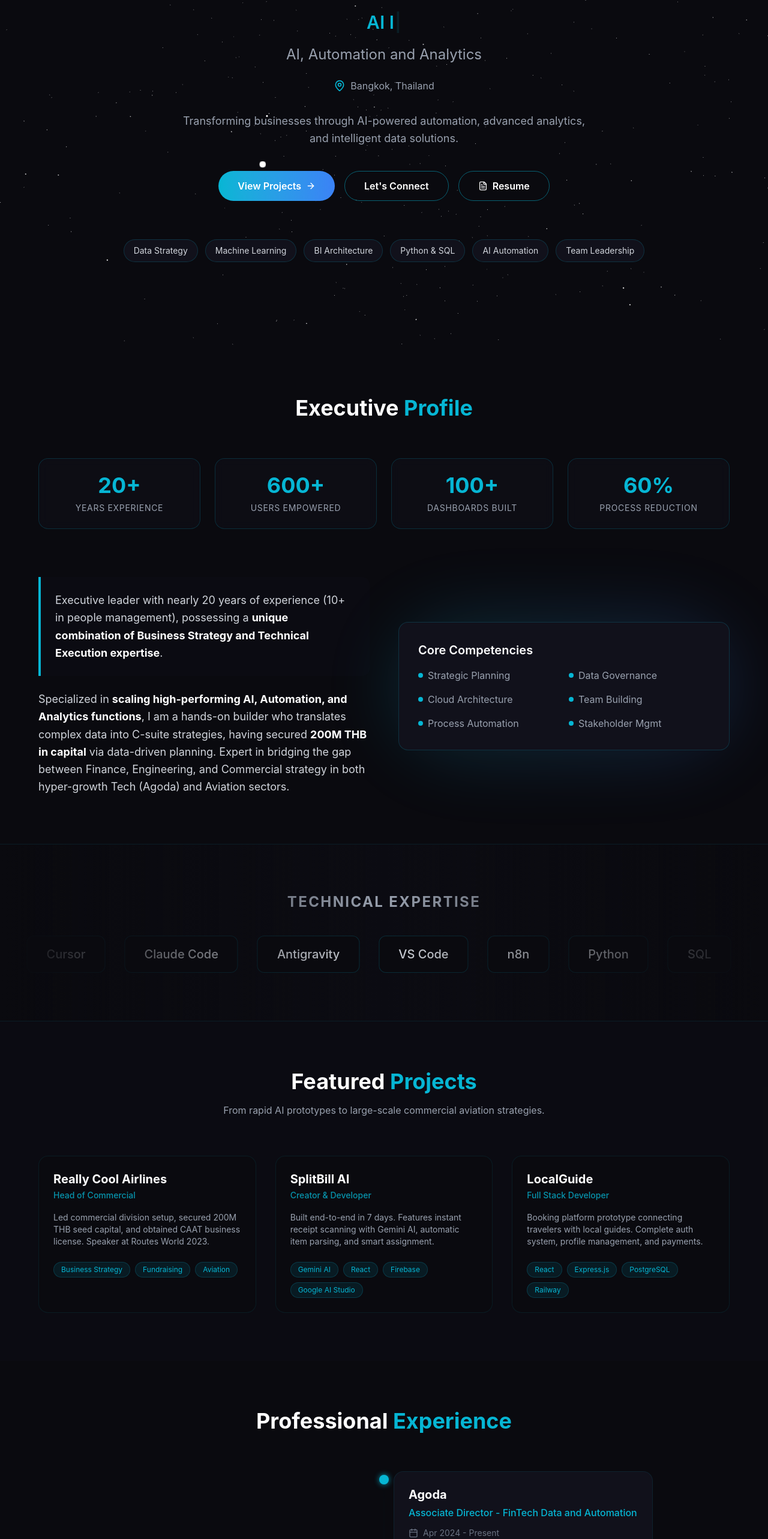
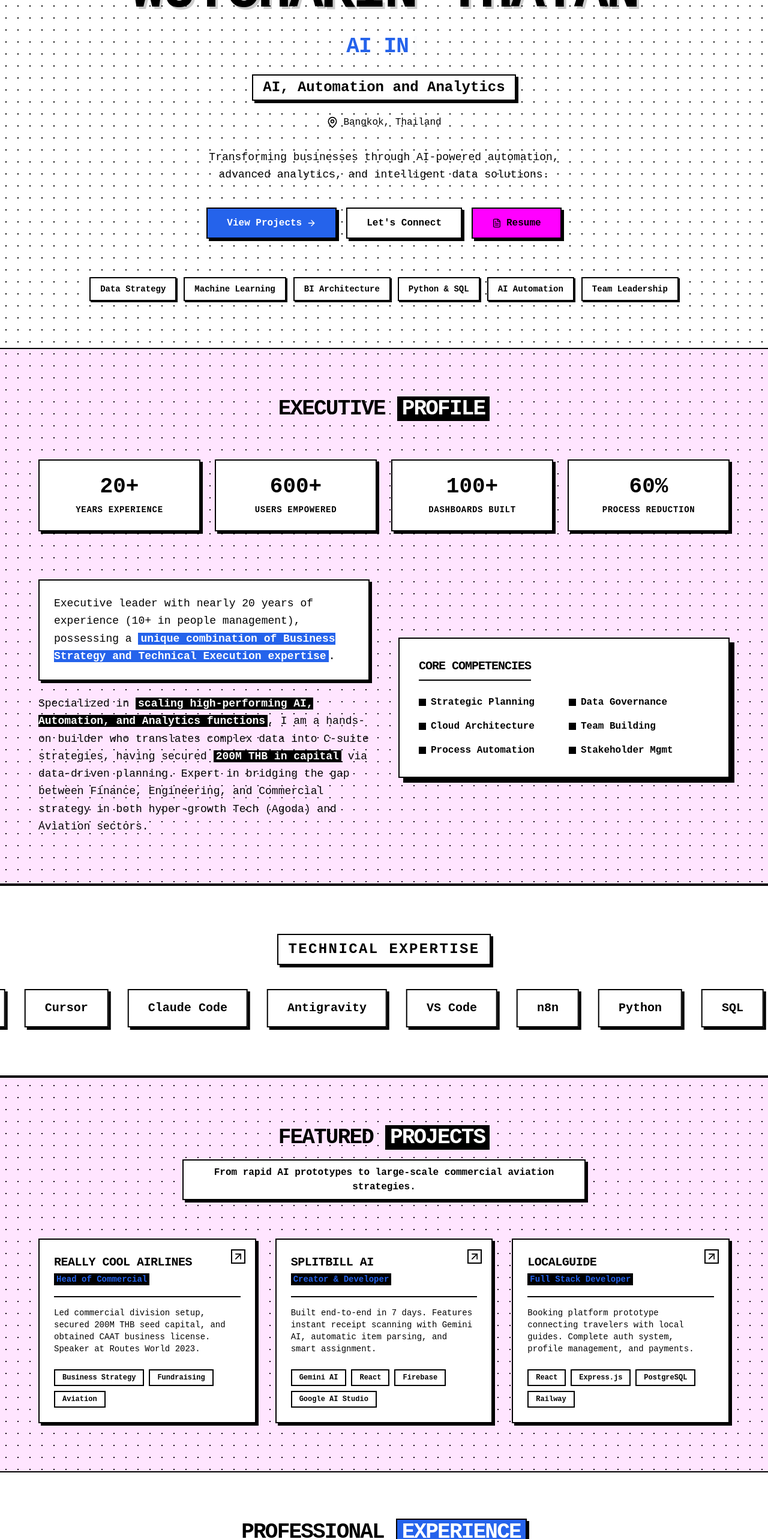
Before and after one commit to wutcharinth/Wutcharin, a React (Vite) app: page / in a window 1280 px wide. Shown: the part 220-2786 px from the top of the page at 60% size. Built offline with nearby package versions, Linux system fonts and the light colour scheme.

Commit message:
Design: Refactor to Neo-Brutalism style

```diff
--- a/src/App.tsx
+++ b/src/App.tsx
@@ -1,7 +1,7 @@
 import { useEffect } from 'react';
 import Lenis from 'lenis';
 
-import Background3D from './components/Background3D';
+
 import Header from './components/Header';
 import Hero from './components/Hero';
 import ExecutiveProfile from './components/ExecutiveProfile';
@@ -23,8 +23,7 @@ function App() {
   }, []);
 
   return (
-    <div className="relative min-h-screen text-white overflow-x-hidden selection:bg-primary/30">
-      <Background3D />
+    <div className="relative min-h-screen text-black overflow-x-hidden selection:bg-primary selection:text-white">
       <Header />
 
       <main>
@@ -38,7 +37,7 @@ function App() {
         <Contact />
       </main>
 
-      <footer className="py-8 text-center text-gray-500 text-sm border-t border-gray-800 bg-dark/50 backdrop-blur-sm">
+      <footer className="py-8 text-center text-black text-sm border-t-2 border-black bg-white font-bold uppercase tracking-widest">
         <p>&copy; {new Date().getFullYear()} Wutcharin Thatan. All rights reserved.</p>
       </footer>
     </div>
--- a/src/components/ExecutiveProfile.tsx
+++ b/src/components/ExecutiveProfile.tsx
@@ -14,15 +14,15 @@ export default function ExecutiveProfile() {
     const isInView = useInView(ref, { once: true, margin: "-100px" });
 
     return (
-        <section id="about" className="py-20 px-4 relative">
+        <section id="about" className="py-20 px-4 relative bg-secondary/10 border-y-2 border-black">
             <div className="max-w-6xl mx-auto">
                 <motion.h2
                     initial={{ opacity: 0, y: 20 }}
                     whileInView={{ opacity: 1, y: 0 }}
                     viewport={{ once: true }}
-                    className="text-4xl font-bold text-center mb-16"
+                    className="text-4xl font-bold text-center mb-16 uppercase tracking-tighter"
                 >
-                    Executive <span className="text-primary">Profile</span>
+                    Executive <span className="text-primary bg-black px-2 text-white">Profile</span>
                 </motion.h2>
 
                 <div ref={ref} className="grid grid-cols-2 md:grid-cols-4 gap-6 mb-20">
@@ -32,10 +32,10 @@ export default function ExecutiveProfile() {
                             initial={{ opacity: 0, scale: 0.5 }}
                             animate={isInView ? { opacity: 1, scale: 1 } : {}}
                             transition={{ duration: 0.5, delay: index * 0.1 }}
-                            className="p-6 bg-dark-lighter/50 backdrop-blur-sm border border-primary/20 rounded-2xl text-center hover:border-primary/50 transition-colors"
+                            className="p-6 bg-white border-2 border-black shadow-[4px_4px_0px_0px_rgba(0,0,0,1)] text-center hover:translate-x-[2px] hover:translate-y-[2px] hover:shadow-[2px_2px_0px_0px_rgba(0,0,0,1)] transition-all"
                         >
-                            <div className="text-4xl font-bold text-primary mb-2">{stat.value}</div>
-                            <div className="text-sm text-gray-400 uppercase tracking-wider">{stat.label}</div>
+                            <div className="text-4xl font-bold text-black mb-2">{stat.value}</div>
+                            <div className="text-sm text-black font-bold uppercase tracking-wider">{stat.label}</div>
                         </motion.div>
                     ))}
                 </div>
@@ -45,15 +45,15 @@ export default function ExecutiveProfile() {
                         initial={{ opacity: 0, x: -50 }}
                         whileInView={{ opacity: 1, x: 0 }}
                         viewport={{ once: true }}
-                        className="space-y-6 text-lg text-gray-300 leading-relaxed"
+                        className="space-y-6 text-lg text-black leading-relaxed font-medium"
                     >
-                        <div className="p-6 border-l-4 border-primary bg-dark-lighter/30 rounded-r-xl">
+                        <div className="p-6 border-2 border-black bg-white shadow-[4px_4px_0px_0px_rgba(0,0,0,1)]">
                             <p>
-                                Executive leader with nearly 20 years of experience (10+ in people management), possessing a <strong className="text-white">unique combination of Business Strategy and Technical Execution expertise</strong>.
+                                Executive leader with nearly 20 years of experience (10+ in people management), possessing a <strong className="bg-primary text-white px-1">unique combination of Business Strategy and Technical Execution expertise</strong>.
                             </p>
                         </div>
                         <p>
-                            Specialized in <strong className="text-white">scaling high-performing AI, Automation, and Analytics functions</strong>, I am a hands-on builder who translates complex data into C-suite strategies, having secured <strong className="text-white">200M THB in capital</strong> via data-driven planning. Expert in bridging the gap between Finance, Engineering, and Commercial strategy in both hyper-growth Tech (Agoda) and Aviation sectors.
+                            Specialized in <strong className="bg-black text-white px-1">scaling high-performing AI, Automation, and Analytics functions</strong>, I am a hands-on builder who translates complex data into C-suite strategies, having secured <strong className="bg-black text-white px-1">200M THB in capital</strong> via data-driven planning. Expert in bridging the gap between Finance, Engineering, and Commercial strategy in both hyper-growth Tech (Agoda) and Aviation sectors.
                         </p>
                     </motion.div>
 
@@ -63,17 +63,16 @@ export default function ExecutiveProfile() {
                         viewport={{ once: true }}
                         className="relative"
                     >
-                        <div className="absolute inset-0 bg-gradient-to-r from-primary to-secondary opacity-20 blur-3xl rounded-full" />
-                        <div className="relative bg-dark-lighter border border-primary/20 p-8 rounded-2xl">
-                            <h3 className="text-xl font-semibold mb-4 text-white">Core Competencies</h3>
+                        <div className="relative bg-white border-2 border-black p-8 shadow-[8px_8px_0px_0px_rgba(0,0,0,1)]">
+                            <h3 className="text-xl font-bold mb-6 text-black uppercase border-b-2 border-black pb-2 inline-block">Core Competencies</h3>
                             <div className="grid grid-cols-2 gap-4">
                                 {[
                                     "Strategic Planning", "Data Governance",
                                     "Cloud Architecture", "Team Building",
                                     "Process Automation", "Stakeholder Mgmt"
                                 ].map((item, i) => (
-                                    <div key={i} className="flex items-center gap-2 text-gray-400">
-                                        <div className="w-2 h-2 bg-primary rounded-full" />
+                                    <div key={i} className="flex items-center gap-2 text-black font-bold">
+                                        <div className="w-3 h-3 bg-black" />
                                         {item}
                                     </div>
                                 ))}
--- a/src/components/Experience.tsx
+++ b/src/components/Experience.tsx
@@ -64,20 +64,20 @@ const experiences = [
 
 export default function Experience() {
     return (
-        <section id="experience" className="py-20 px-4">
+        <section id="experience" className="py-20 px-4 bg-white">
             <div className="max-w-4xl mx-auto">
                 <motion.h2
                     initial={{ opacity: 0, y: 20 }}
                     whileInView={{ opacity: 1, y: 0 }}
                     viewport={{ once: true }}
-                    className="text-4xl font-bold text-center mb-16"
+                    className="text-4xl font-bold text-center mb-16 uppercase tracking-tighter"
                 >
-                    Professional <span className="text-primary">Experience</span>
+                    Professional <span className="text-white bg-primary px-2 border-2 border-black shadow-[4px_4px_0px_0px_rgba(0,0,0,1)]">Experience</span>
                 </motion.h2>
 
                 <div className="relative">
                     {/* Vertical Line */}
-                    <div className="absolute left-0 md:left-1/2 h-full w-px bg-gradient-to-b from-primary/0 via-primary/50 to-primary/0 transform -translate-x-1/2 hidden md:block" />
+                    <div className="absolute left-0 md:left-1/2 h-full w-1 bg-black transform -translate-x-1/2 hidden md:block" />
 
                     <div className="space-y-12">
                         {experiences.map((exp, index) => (
@@ -91,15 +91,15 @@ export default function Experience() {
                                     }`}
                             >
                                 {/* Timeline Dot */}
-                                <div className="absolute left-0 md:left-1/2 w-4 h-4 bg-primary rounded-full transform -translate-x-1/2 mt-1.5 hidden md:block shadow-[0_0_10px_rgba(6,182,212,0.8)]" />
+                                <div className="absolute left-0 md:left-1/2 w-6 h-6 bg-white border-2 border-black transform -translate-x-1/2 mt-1.5 hidden md:block z-10" />
 
                                 <div className="flex-1">
-                                    <div className={`p-6 rounded-2xl bg-dark-lighter border border-primary/10 hover:border-primary/30 transition-colors ${index % 2 === 0 ? 'md:text-left' : 'md:text-right'
+                                    <div className={`p-6 bg-white border-2 border-black shadow-[4px_4px_0px_0px_rgba(0,0,0,1)] hover:translate-x-[2px] hover:translate-y-[2px] hover:shadow-[2px_2px_0px_0px_rgba(0,0,0,1)] transition-all ${index % 2 === 0 ? 'md:text-left' : 'md:text-right'
                                         }`}>
-                                        <h3 className="text-xl font-bold text-white mb-1">{exp.company}</h3>
-                                        <h4 className="text-primary font-medium mb-3">{exp.role}</h4>
+                                        <h3 className="text-xl font-bold text-black mb-1 uppercase">{exp.company}</h3>
+                                        <h4 className="text-primary font-bold mb-3 border-b-2 border-black inline-block">{exp.role}</h4>
 
-                                        <div className={`flex items-center gap-2 text-sm text-gray-500 mb-4 ${index % 2 === 0 ? 'md:justify-start' : 'md:justify-end'
+                                        <div className={`flex items-center gap-2 text-sm text-black font-bold mb-4 ${index % 2 === 0 ? 'md:justify-start' : 'md:justify-end'
                                             }`}>
                                             <Calendar className="w-4 h-4" />
                                             {exp.period}
@@ -107,8 +107,8 @@ export default function Experience() {
 
                                         <ul className="space-y-2">
                                             {exp.points.map((point, i) => (
-                                                <li key={i} className="text-gray-400 text-sm leading-relaxed flex gap-2">
-                                                    <span className="text-primary mt-1.5">•</span>
+                                                <li key={i} className="text-black text-sm leading-relaxed flex gap-2 font-medium">
+                                                    <span className="text-black mt-1.5 min-w-[6px] h-[6px] bg-black block" />
                                                     <span>{point}</span>
                                                 </li>
                                             ))}
--- a/src/components/Hero.tsx
+++ b/src/components/Hero.tsx
@@ -4,15 +4,15 @@ import { ArrowRight, MapPin, FileText } from 'lucide-react';
 
 export default function Hero() {
     return (
-        <section className="min-h-screen flex items-center justify-center relative overflow-hidden px-4">
+        <section className="min-h-screen flex items-center justify-center relative overflow-hidden px-4 pt-20">
             <div className="max-w-5xl mx-auto text-center z-10">
                 <motion.div
                     initial={{ opacity: 0, y: 20 }}
                     animate={{ opacity: 1, y: 0 }}
                     transition={{ duration: 0.8 }}
                 >
-                    <h1 className="text-5xl md:text-7xl font-bold mb-6 tracking-tight">
-                        <span className="bg-clip-text text-transparent bg-gradient-to-r from-primary via-blue-400 to-teal-400 animate-gradient">
+                    <h1 className="text-5xl md:text-8xl font-bold mb-6 tracking-tighter uppercase">
+                        <span className="text-black drop-shadow-[4px_4px_0px_rgba(0,0,0,0.2)]">
                             Wutcharin Thatan
                         </span>
                     </h1>
@@ -23,7 +23,7 @@ export default function Hero() {
                     animate={{ opacity: 1, y: 0 }}
                     transition={{ duration: 0.8, delay: 0.2 }}
                 >
-                    <div className="text-2xl md:text-3xl text-primary font-semibold mb-4 h-[40px]">
+                    <div className="text-2xl md:text-4xl text-primary font-bold mb-4 h-[50px] uppercase tracking-tight">
                         <Typewriter
                             options={{
                                 strings: ['Executive Leader', 'Data Strategist', 'AI Innovator', 'Tech Visionary'],
@@ -34,16 +34,16 @@ export default function Hero() {
                             }}
                         />
                     </div>
-                    <p className="text-xl md:text-2xl text-gray-400 mb-6">
+                    <p className="text-xl md:text-2xl text-black font-bold mb-6 border-2 border-black inline-block px-4 py-1 bg-white shadow-[4px_4px_0px_0px_rgba(0,0,0,1)]">
                         AI, Automation and Analytics
                     </p>
 
-                    <div className="flex items-center justify-center gap-2 text-gray-400 mb-8">
-                        <MapPin className="w-5 h-5 text-primary" />
+                    <div className="flex items-center justify-center gap-2 text-black font-medium mb-8">
+                        <MapPin className="w-5 h-5 text-black" />
                         <span>Bangkok, Thailand</span>
                     </div>
 
-                    <p className="text-lg text-gray-400 max-w-2xl mx-auto mb-10 leading-relaxed">
+                    <p className="text-lg text-black max-w-2xl mx-auto mb-10 leading-relaxed font-medium">
                         Transforming businesses through AI-powered automation, advanced analytics,
                         and intelligent data solutions.
                     </p>
@@ -57,13 +57,13 @@ export default function Hero() {
                 >
                     <a
                         href="#projects"
-                        className="px-8 py-3 bg-gradient-to-r from-primary to-secondary rounded-full text-white font-semibold hover:shadow-[0_0_20px_rgba(6,182,212,0.4)] transition-all transform hover:-translate-y-1 flex items-center gap-2"
+                        className="px-8 py-3 bg-primary border-2 border-black text-white font-bold hover:bg-white hover:text-black transition-all shadow-[4px_4px_0px_0px_rgba(0,0,0,1)] hover:shadow-none hover:translate-x-[4px] hover:translate-y-[4px] flex items-center gap-2"
                     >
                         View Projects <ArrowRight className="w-4 h-4" />
                     </a>
                     <a
                         href="#contact"
-                        className="px-8 py-3 border border-primary/50 rounded-full text-white font-semibold hover:bg-primary/10 transition-all transform hover:-translate-y-1"
+                        className="px-8 py-3 bg-white border-2 border-black text-black font-bold hover:bg-black hover:text-white transition-all shadow-[4px_4px_0px_0px_rgba(0,0,0,1)] hover:shadow-none hover:translate-x-[4px] hover:translate-y-[4px]"
                     >
                         Let's Connect
                     </a>
@@ -71,7 +71,7 @@ export default function Hero() {
                         href="/Wutcharin_CV.pdf"
                         target="_blank"
                         rel="noopener noreferrer"
-                        className="px-8 py-3 border border-primary/50 rounded-full text-white font-semibold hover:bg-primary/10 transition-all transform hover:-translate-y-1 flex items-center gap-2"
+                        className="px-8 py-3 bg-secondary border-2 border-black text-black font-bold hover:bg-white transition-all shadow-[4px_4px_0px_0px_rgba(0,0,0,1)] hover:shadow-none hover:translate-x-[4px] hover:translate-y-[4px] flex items-center gap-2"
                     >
                         <FileText className="w-4 h-4" /> Resume
                     </a>
@@ -86,7 +86,7 @@ export default function Hero() {
                     {['Data Strategy', 'Machine Learning', 'BI Architecture', 'Python & SQL', 'AI Automation', 'Team Leadership'].map((skill, index) => (
                         <span
                             key={index}
-                            className="px-4 py-2 bg-dark-lighter border border-primary/20 rounded-full text-sm text-gray-300 hover:border-primary/50 transition-colors"
+                            className="px-4 py-2 bg-white border-2 border-black text-sm font-bold text-black hover:bg-black hover:text-white transition-colors shadow-[2px_2px_0px_0px_rgba(0,0,0,1)]"
                         >
                             {skill}
                         </span>
--- a/src/components/Projects.tsx
+++ b/src/components/Projects.tsx
@@ -30,7 +30,7 @@ const projects = [
 
 export default function Projects() {
     return (
-        <section id="projects" className="py-20 px-4 bg-dark-lighter/30">
+        <section id="projects" className="py-20 px-4 bg-secondary/10 border-y-2 border-black">
             <div className="max-w-6xl mx-auto">
                 <motion.div
                     initial={{ opacity: 0, y: 20 }}
@@ -38,8 +38,8 @@ export default function Projects() {
                     viewport={{ once: true }}
                     className="text-center mb-16"
                 >
-                    <h2 className="text-4xl font-bold mb-4">Featured <span className="text-primary">Projects</span></h2>
-                    <p className="text-gray-400 max-w-2xl mx-auto">
+                    <h2 className="text-4xl font-bold mb-4 uppercase tracking-tighter">Featured <span className="text-white bg-black px-2">Projects</span></h2>
+                    <p className="text-black font-bold max-w-2xl mx-auto border-2 border-black bg-white inline-block px-4 py-2 shadow-[4px_4px_0px_0px_rgba(0,0,0,1)]">
                         From rapid AI prototypes to large-scale commercial aviation strategies.
                     </p>
                 </motion.div>
@@ -55,26 +55,26 @@ export default function Projects() {
                             whileInView={{ opacity: 1, y: 0 }}
                             viewport={{ once: true }}
                             transition={{ delay: index * 0.1 }}
-                            className="group block bg-dark border border-primary/10 rounded-2xl p-6 hover:border-primary/50 transition-all hover:-translate-y-2 relative overflow-hidden"
+                            className="group block bg-white border-2 border-black p-6 hover:bg-primary hover:text-white transition-all shadow-[4px_4px_0px_0px_rgba(0,0,0,1)] hover:shadow-[2px_2px_0px_0px_rgba(0,0,0,1)] hover:translate-x-[2px] hover:translate-y-[2px] relative overflow-hidden"
                         >
-                            <div className="absolute top-0 right-0 p-4 opacity-0 group-hover:opacity-100 transition-opacity">
-                                <ArrowUpRight className="text-primary w-6 h-6" />
+                            <div className="absolute top-0 right-0 p-4 opacity-100">
+                                <ArrowUpRight className="text-black group-hover:text-white w-6 h-6 border-2 border-black group-hover:border-white bg-white group-hover:bg-black transition-colors" />
                             </div>
 
                             <div className="mb-4">
-                                <h3 className="text-xl font-bold text-white group-hover:text-primary transition-colors">
+                                <h3 className="text-xl font-bold text-black group-hover:text-white transition-colors uppercase tracking-tight">
                                     {project.title}
                                 </h3>
-                                <span className="text-sm text-primary/80 font-medium">{project.role}</span>
+                                <span className="text-sm text-primary group-hover:text-black font-bold bg-black group-hover:bg-white px-1 inline-block mt-1">{project.role}</span>
                             </div>
 
-                            <p className="text-gray-400 text-sm mb-6 line-clamp-4">
+                            <p className="text-black group-hover:text-white text-sm mb-6 line-clamp-4 font-medium border-t-2 border-black group-hover:border-white pt-4">
                                 {project.desc}
                             </p>
 
                             <div className="flex flex-wrap gap-2 mt-auto">
                                 {project.tags.map((tag, i) => (
-                                    <span key={i} className="text-xs px-3 py-1 rounded-full bg-primary/10 text-primary border border-primary/20">
+                                    <span key={i} className="text-xs px-3 py-1 bg-white border-2 border-black text-black font-bold group-hover:bg-black group-hover:text-white group-hover:border-white transition-colors">
                                         {tag}
                                     </span>
                                 ))}
--- a/src/components/SkillsMarquee.tsx
+++ b/src/components/SkillsMarquee.tsx
@@ -12,11 +12,9 @@ const skills = [
 
 export default function SkillsMarquee() {
     return (
-        <section className="py-20 bg-dark-lighter/30 border-y border-primary/10 overflow-hidden relative">
-            <div className="absolute inset-0 bg-gradient-to-r from-dark via-transparent to-dark z-10 pointer-events-none" />
-
+        <section className="py-20 bg-white border-y-2 border-black overflow-hidden relative">
             <div className="max-w-7xl mx-auto px-4 mb-10 text-center">
-                <h2 className="text-2xl font-bold text-gray-400 uppercase tracking-widest">Technical Expertise</h2>
+                <h2 className="text-2xl font-bold text-black uppercase tracking-widest border-2 border-black inline-block px-4 py-2 shadow-[4px_4px_0px_0px_rgba(0,0,0,1)]">Technical Expertise</h2>
             </div>
 
             <div className="flex relative">
@@ -32,7 +30,7 @@ export default function SkillsMarquee() {
                     {[...skills, ...skills].map((skill, index) => (
                         <div
                             key={index}
-                            className="px-8 py-4 bg-dark border border-primary/20 rounded-xl text-xl font-medium text-gray-300 hover:text-primary hover:border-primary/50 transition-colors cursor-default"
+                            className="px-8 py-4 bg-white border-2 border-black text-xl font-bold text-black hover:bg-black hover:text-white transition-colors cursor-default shadow-[4px_4px_0px_0px_rgba(0,0,0,1)]"
                         >
                             {skill}
                         </div>
--- a/src/index.css
+++ b/src/index.css
@@ -1,28 +1,50 @@
 @import "tailwindcss";
 
 @theme {
-  --color-primary: #06b6d4;
-  --color-secondary: #3b82f6;
-  --color-dark: #0a0a0f;
-  --color-dark-lighter: #11111b;
+  --color-primary: #2563eb;
+  --color-secondary: #ff00ff;
+  --color-bg: #ffffff;
+  --color-text: #000000;
+  --color-border: #000000;
+  --font-mono: 'Space Mono', monospace;
   --font-sans: 'Inter', sans-serif;
+
+  /* Custom Utilities for Brutalism */
+  --shadow-brutal: 4px 4px 0px 0px #000000;
+  --shadow-brutal-hover: 2px 2px 0px 0px #000000;
 }
 
 @layer base {
   body {
-    @apply bg-dark text-white antialiased;
+    @apply bg-bg text-text antialiased font-mono;
+    background-image: radial-gradient(#000 1px, transparent 1px);
+    background-size: 20px 20px;
+  }
+
+  h1,
+  h2,
+  h3,
+  h4,
+  h5,
+  h6 {
+    @apply font-bold uppercase tracking-tighter;
   }
 }
 
 /* Custom scrollbar */
 ::-webkit-scrollbar {
-  width: 8px;
+  width: 12px;
+  border-left: 2px solid black;
 }
 
 ::-webkit-scrollbar-track {
-  @apply bg-dark;
+  @apply bg-white;
 }
 
 ::-webkit-scrollbar-thumb {
-  @apply bg-primary/30 rounded-full hover:bg-primary/50 transition-colors;
+  @apply bg-primary border-2 border-black;
 }
+
+::-webkit-scrollbar-thumb:hover {
+  @apply bg-secondary;
+}
```
Also changed, not shown: src/components/Contact.tsx (+10 -10 lines), src/components/Header.tsx (+6 -7 lines).
